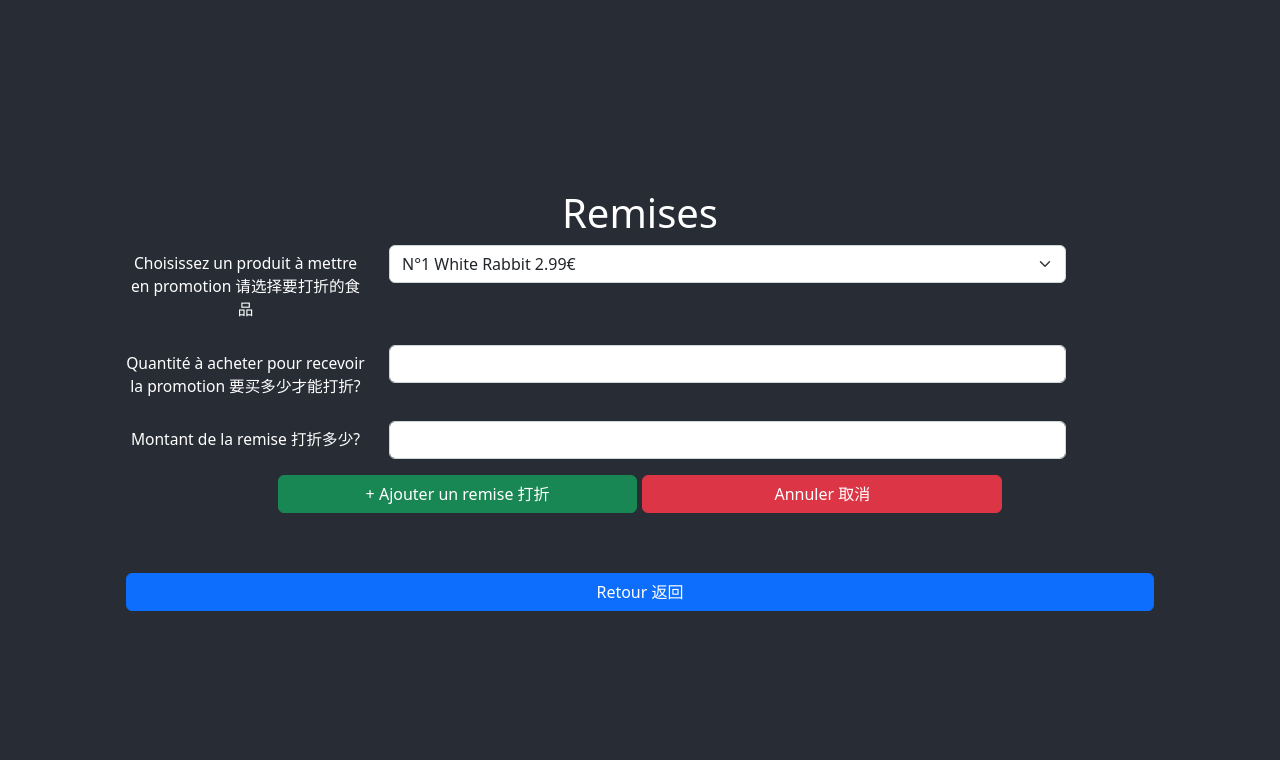
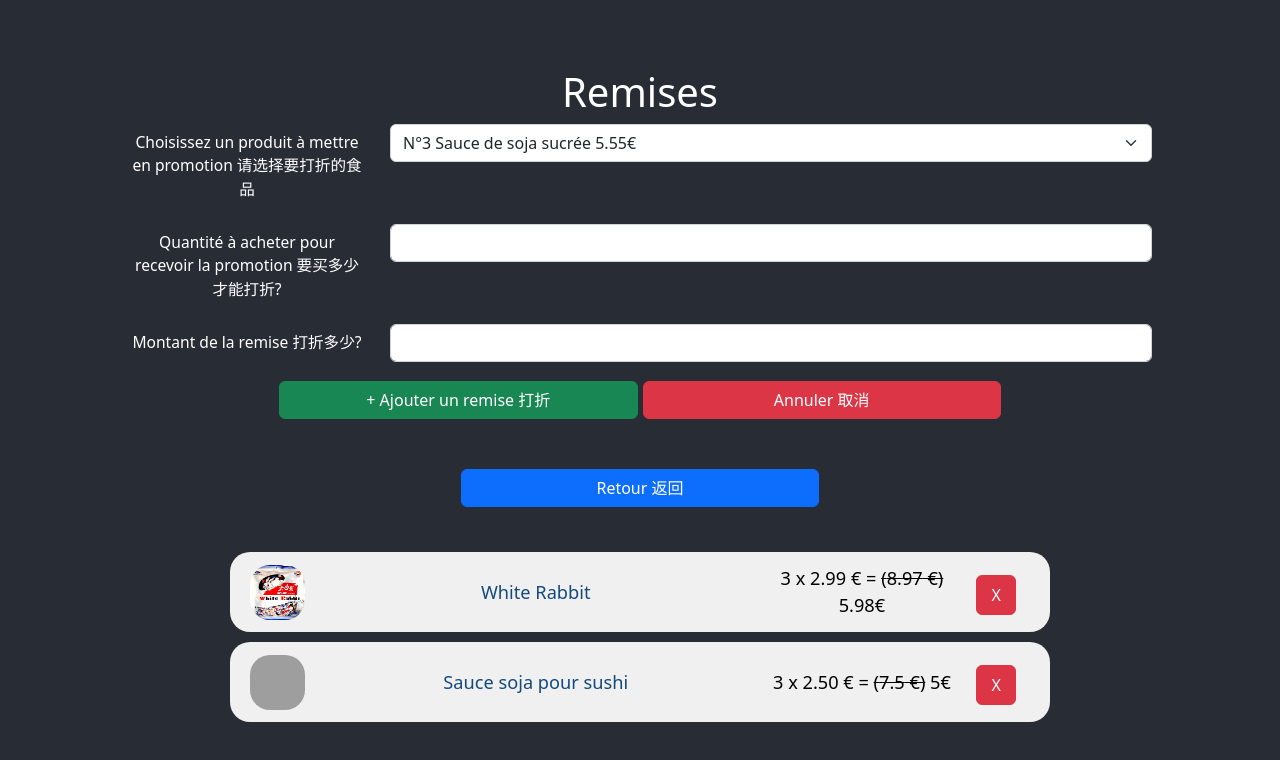
Before and after one commit to CheongLoic/POS_WebApp, a React (Create React App) app in the folder client/: page /discounts in a window 1280 px wide. Both pictures are taken after a click on the button "+ Ajouter un remise 打折". Shown: the top 760 px of the page. Built offline with nearby package versions, Linux system fonts and the light colour scheme; grey boxes are pictures that could not be loaded; what @react-pdf/renderer would draw is missing.

Commit message:
finishing remise

```diff
--- /dev/null
+++ b/client/src/components/Discount/Discounts.css
@@ -0,0 +1,80 @@
+.product_in_discount {
+    /* position: inherit; */
+    display: block;
+    width: 80%;
+    margin-left: 10%;
+    height : 80px ;
+    background-color: rgb(240, 240, 240);
+    /* align-items: center; */
+    /* justify-content: space-evenly; */
+    /* padding : 15px 10px; */
+    padding-left: 15px;
+    padding-right: 15px;
+    color: rgb(19, 73, 124);
+    border-radius: 20px ;
+    margin-bottom: 10px;
+    margin-top: 5px;
+    display: flex;
+    align-items: center;
+    justify-content: center;
+}
+
+.resetCSSDiscount {
+    background-color:cyan;
+    position : absolute;
+    top : 0px;left : 0px;
+
+}
+
+.discountContainer {
+    flex: 1;
+    display: flex;
+    flex-direction: row;
+    /* display:inline-block; */
+    /* background-color: yellow; */
+    font-size: 70%;
+    max-height: 100%;
+}
+
+.firstColumn {
+    flex-direction: column;
+    display: inline-block;
+    /* background-color: rgb(255, 0, 183); */
+    width: 60px;
+    display: flex;
+    align-items: center;
+    justify-content: center;
+}
+
+.thirdColumn {
+    flex-direction: column;
+    /* display: inline; */
+    /* background-color: rgb(0, 187, 255); */
+    width: 25%;
+
+    display: flex;
+    align-items: center;
+    justify-content: center;
+}
+
+.secondColumn {
+    flex-direction: column;
+    display: inline-block;
+    /* background-color: chartreuse; */
+    width: 60%;
+    display: flex;
+    align-items: center;
+    justify-content: center;
+    padding-left: 5px;
+    padding-right: 5px;
+}
+
+.fourthColumn {
+    flex-direction: column;
+    display: inline-block;
+    /* background-color: rgb(0, 229, 255); */
+    width: 10%;
+    display: flex;
+    align-items: center;
+    justify-content: center;
+}
--- a/client/src/components/Discount/Discounts.js
+++ b/client/src/components/Discount/Discounts.js
@@ -3,14 +3,17 @@ import {Link} from "react-router-dom";
 import {Button, Form, FormGroup, Input, Label, Col} from 'reactstrap';
 import productDB from "../../database/products.json"
 import discountDB from "../../database/discounts.json"
+import { removeDiscountedProducts } from '../../backend/localStorageManager';
+import './Discounts.css'
 
 class Discounts extends Component  {
     constructor(props) {
         super(props);
         this.state = {
-            products_to_give_a_discount : productDB.filter((product) => product.typeOfSale === "unit"),
+            products_to_give_a_discount : removeDiscountedProducts(productDB, discountDB),
+            // productDB.filter((product) => product.typeOfSale === "unit"),
             show_discount_form : false,
-            productToGiveDiscountSelected : "N°" + productDB[1].product_id + " "+ productDB[1].product_full_name + " "+ productDB[1].current_price +"€",
+            productToGiveDiscountSelected : "N°" + removeDiscountedProducts(productDB, discountDB)[0].product_id + " "+ removeDiscountedProducts(productDB, discountDB)[0].product_full_name + " "+ removeDiscountedProducts(productDB, discountDB)[0].current_price +"€",
             quantity_for_discount : "",
             total_discount_when_condition_met_once :"",
             ERROR : false,
@@ -52,7 +55,7 @@ class Discounts extends Component  {
             // this.MsgErr("email", "You have not to fill in this field !");
             this.setState((lastState) => ({errors: {...lastState.errors, ["quantity_for_discount2"] : "Champ vide !" }}));
             this.setState({ ERROR : true});
-            console.log("ERROR :", this.state.ERROR)
+            // console.log("ERROR :", this.state.ERROR)
             NbErrors++
         }
         if (this.state.total_discount_when_condition_met_once === "") {
@@ -61,7 +64,7 @@ class Discounts extends Component  {
             this.setState({ ERROR : true});
             NbErrors++
         }
-        if (Number(this.state.products_to_give_a_discount[Number(this.state.productToGiveDiscountSelected.split(" ")[0].substring(2))].current_price) * Number(this.state.quantity_for_discount ) -  Number(this.state.total_discount_when_condition_met_once) <=0) {
+        if (Number(this.state.productToGiveDiscountSelected.split(" ")[this.state.productToGiveDiscountSelected.split(" ").length -1].replace("€","")) * Number(this.state.quantity_for_discount ) -  Number(this.state.total_discount_when_condition_met_once) <=0) {
             this.setState((lastState) => ({errors: {...lastState.errors, ["total_discount_when_condition_met_once2"] : "Réduction trop avantageuse !" }}));
             this.setState({ ERROR : true});
             NbErrors++
@@ -79,7 +82,11 @@ class Discounts extends Component  {
 
 
     handleProduct =(e) => {
-        console.log(e.target.value)
+        // console.log(e.target.value)
+        // console.log("quantity_for_discount :",Number(this.state.quantity_for_discount))
+        // console.log("current_price : ", Number(this.state.productToGiveDiscountSelected.split(" ")[this.state.productToGiveDiscountSelected.split(" ").length -1].replace("€",""))  )
+        // console.log("total_discount_when_condition_met_once :",Number(this.state.total_discount_when_condition_met_once) )
+
         this.setState({ productToGiveDiscountSelected : e.target.value})
         // console.log(e.target.value)
     }
@@ -104,40 +111,46 @@ class Discounts extends Component  {
     addDiscount =() =>{
 
         if (this.checkForm() === 0) {
-            console.log("before update :", discountDB)
+            // console.log("before update discountDB.length :", discountDB.length)
+            // console.log("before update :", discountDB)
             let newDiscountDB = discountDB
             const ID_selected = Number(this.state.productToGiveDiscountSelected.split(" ")[0].substring(2))
-            // const newDiscount = {
-            //         product_id : ID_selected,
-            //     product_full_name : productDB[ID_selected].product_full_name,
-            //     quantity_for_discount : Number(this.state.quantity_for_discount),
-            //     total_discount_when_condition_met_once : Number(this.state.total_discount_when_condition_met_once)
-            // }
             newDiscountDB.push({
                 product_id : ID_selected,
                 product_full_name : productDB[ID_selected].product_full_name,
                 quantity_for_discount : Number(this.state.quantity_for_discount),
                 total_discount_when_condition_met_once : Number(this.state.total_discount_when_condition_met_once)
             })
-            console.log("ID_selected :", ID_selected)
-            // console.log("newDiscount :", newDiscount)
-            console.log("newDiscountDB :", newDiscountDB)
+            // console.log("ID_selected :", ID_selected)
+            // console.log("newDiscountDB :", newDiscountDB)
 
-            // const requestOptions = {
-            //     method: 'POST',
-            //     headers: { 'Content-Type': 'application/json' },
-            //     body: JSON.stringify(productDB)
-            //   };
-            // fetch('http://localhost:5000/discounts', requestOptions)
+            const requestOptions = {
+                method: 'POST',
+                headers: { 'Content-Type': 'application/json' },
+                body: JSON.stringify(newDiscountDB)
+              };
+            fetch('http://localhost:5000/discounts', requestOptions)
         }
     }
 
+
+    removeProductButton = (toDelete) => {
+        let newDiscountDB = discountDB.filter((discount) => discount.product_id !== toDelete)
+        // console.log(newDiscountDB)
+        const requestOptions = {
+            method: 'POST',
+            headers: { 'Content-Type': 'application/json' },
+            body: JSON.stringify(newDiscountDB)
+          };
+        fetch('http://localhost:5000/discounts', requestOptions)
+    }
+
     render() {
-        console.log("this.state.productToGiveDiscountSelected: ", this.state.productToGiveDiscountSelected)
+        // console.log("this.state.productToGiveDiscountSelected: ", this.state.productToGiveDiscountSelected)
         // console.log("this.state.errors: ", this.state.errors)
         // console.log("this.state.errors.quantity_for_discount2: ", this.state.errors.quantity_for_discount2)
         return (
-            <div>
+            <div style={{ width: "80%"}}>
                 <h1>Remises</h1>
                 {this.state.show_discount_form ?
 
@@ -146,7 +159,7 @@ class Discounts extends Component  {
                         <Form>
                             <FormGroup row>
                                 <Label sm={3} style={{fontSize: "60%"}}>Choisissez un produit à mettre en promotion 请选择要打折的食品</Label>
-                                <Col sm={8}>
+                                <Col sm={9}>
                                 <Input type="select" name="productToGiveDiscountSelected" onKeyPress={(e) => { e.key === 'Enter' && e.preventDefault(); }}
                                 onChange={this.handleProduct} value={this.state.productToGiveDiscountSelected}  >
                                     {this.state.products_to_give_a_discount.map((product, index) => {
@@ -158,7 +171,7 @@ class Discounts extends Component  {
 
                             <FormGroup row>
                                 <Label sm={3} style={{fontSize: "60%"}}>Quantité à acheter pour recevoir la promotion 要买多少才能打折?</Label>
-                                <Col sm={8}>
+                                <Col sm={9}>
                                 <Input type="number" name="quantity_for_discount" onKeyPress={(e) => { e.key === 'Enter' && e.preventDefault(); }}
                                 onChange={this.handleQuantityForDiscount} value={this.state.quantity_for_discount} min="0"  >
                                 </Input>
@@ -168,7 +181,7 @@ class Discounts extends Component  {
 
                             <FormGroup row>
                                 <Label sm={3} style={{fontSize: "60%"}}>Montant de la remise 打折多少?</Label>
-                                <Col sm={8}>
+                                <Col sm={9}>
                                 <Input type="number" name="total_discount_when_condition_met_once" onKeyPress={(e) => { e.key === 'Enter' && e.preventDefault(); }}
                                 onChange={this.handleAmountOfDiscount} value={this.state.total_discount_when_condition_met_once } min="0"  >
                                 </Input>
@@ -177,8 +190,8 @@ class Discounts extends Component  {
                             <p style={{fontSize: 15, color: "orange"}}>{this.state.ERROR &&  this.state.errors.total_discount_when_condition_met_once2 === "Champ vide !" ? "Ce champ est vide. 这个字段是空的" : ""}</p>
                             <p style={{fontSize: 15, color: "orange"}}>{this.state.ERROR &&  this.state.errors.total_discount_when_condition_met_once2 === "Réduction trop avantageuse !" ? "Réduction trop avantageuse !" : ""}</p>
 
-                            <Button  color="success" style={{marginBottom : 40, marginRight : 5, width: "35%"}} onClick={this.addDiscount} >+ Ajouter un remise 打折</Button>
-                            <Button  color="danger" style={{marginBottom : 40,width: "35%"}} onClick={this.cancel} >Annuler 取消</Button>
+                            <Button  color="success" style={{ marginRight : 5, width: "35%"}} onClick={this.addDiscount} >+ Ajouter un remise 打折</Button>
+                            <Button  color="danger" style={{width: "35%"}} onClick={this.cancel} >Annuler 取消</Button>
                         </Form>
                     </div>
 
@@ -187,15 +200,15 @@ class Discounts extends Component  {
 
                             <div>
                                 {
-                                    Number(this.state.quantity_for_discount)*Number(this.state.products_to_give_a_discount[Number(this.state.productToGiveDiscountSelected.split(" ")[0].substring(2))].current_price) - Number(this.state.total_discount_when_condition_met_once) <=0 ?
-                                <p style={{color : "red"}}>{this.state.quantity_for_discount} x {this.state.products_to_give_a_discount[Number(this.state.productToGiveDiscountSelected.split(" ")[0].substring(2))].current_price} € =
-                                    <span style={{textDecorationLine :"line-through"}}> ({Number(this.state.quantity_for_discount)*Number(this.state.products_to_give_a_discount[Number(this.state.productToGiveDiscountSelected.split(" ")[0].substring(2))].current_price)} €)</span>
-                                    <span> {Number(this.state.quantity_for_discount)*Number(this.state.products_to_give_a_discount[Number(this.state.productToGiveDiscountSelected.split(" ")[0].substring(2))].current_price) - Number(this.state.total_discount_when_condition_met_once)}€ </span>
+                                    Number(this.state.quantity_for_discount)*Number(this.state.productToGiveDiscountSelected.split(" ")[this.state.productToGiveDiscountSelected.split(" ").length -1].replace("€","")) - Number(this.state.total_discount_when_condition_met_once) <=0 ?
+                                <p style={{color : "red"}}>{this.state.quantity_for_discount} x {Number(this.state.productToGiveDiscountSelected.split(" ")[this.state.productToGiveDiscountSelected.split(" ").length -1].replace("€",""))} € =
+                                    <span style={{textDecorationLine :"line-through"}}> ({Number(this.state.quantity_for_discount)*Number(this.state.productToGiveDiscountSelected.split(" ")[this.state.productToGiveDiscountSelected.split(" ").length -1].replace("€",""))} €)</span>
+                                    <span> {Number(this.state.quantity_for_discount)*Number(this.state.productToGiveDiscountSelected.split(" ")[this.state.productToGiveDiscountSelected.split(" ").length -1].replace("€","")) - Number(this.state.total_discount_when_condition_met_once)}€ </span>
                                 </p>
                                 :
-                                <p>{this.state.quantity_for_discount} x {this.state.products_to_give_a_discount[Number(this.state.productToGiveDiscountSelected.split(" ")[0].substring(2))].current_price} € =
-                                    <span style={{textDecorationLine :"line-through"}}> ({Number(this.state.quantity_for_discount)*Number(this.state.products_to_give_a_discount[Number(this.state.productToGiveDiscountSelected.split(" ")[0].substring(2))].current_price)} €)</span>
-                                    <span> {Number(this.state.quantity_for_discount)*Number(this.state.products_to_give_a_discount[Number(this.state.productToGiveDiscountSelected.split(" ")[0].substring(2))].current_price) - Number(this.state.total_discount_when_condition_met_once)}€ </span>
+                                <p>{this.state.quantity_for_discount} x {Number(this.state.productToGiveDiscountSelected.split(" ")[this.state.productToGiveDiscountSelected.split(" ").length -1].replace("€",""))} € =
+                                    <span style={{textDecorationLine :"line-through"}}> ({Number(this.state.quantity_for_discount)*Number(this.state.productToGiveDiscountSelected.split(" ")[this.state.productToGiveDiscountSelected.split(" ").length -1].replace("€",""))} €)</span>
+                                    <span> {Number(this.state.quantity_for_discount)*Number(this.state.productToGiveDiscountSelected.split(" ")[this.state.productToGiveDiscountSelected.split(" ").length -1].replace("€","")) - Number(this.state.total_discount_when_condition_met_once)}€ </span>
                                 </p>
                                 }
                             </div>
@@ -209,10 +222,51 @@ class Discounts extends Component  {
 
 
                     :
-                    <Button  color="danger" style={{marginBottom : 5, marginTop : 30, width: "35%"}} onClick={this.showForm} block >+ Ajouter un remise 打折</Button>
+                    <Button  color="success" style={{marginBottom : 5, marginTop : 30, width: "35%", marginRight : 30}} onClick={this.showForm}  >+ Ajouter un remise 打折</Button>
 
                 }
-                <Link to="/"><Button color="primary" block>Retour 返回</Button></Link>
+                <Link to="/"><Button color="primary" style={{marginBottom : 5, marginTop : 30, width: "35%"}}  >Retour 返回</Button></Link>
+
+                <div style={{marginTop: 40}} >
+                {
+                    discountDB.map((discount, index) => (
+                        <div className='product_in_discount' key={index}>
+
+                            <div className='discountContainer'>
+                                <div className='firstColumn'>
+                                        {/* <span>Hello</span> */}
+                                        <a href={'./.' + productDB.filter((product)=> product.product_id === discount.product_id )[0].image} target="_blank">
+                                    <img src={ './.' + productDB.filter((product)=> product.product_id === discount.product_id )[0].image } style={{marginRight:5, marginLeft:10}} height="55px" width="55px" border-radius ="20%" align="left" alt={productDB.filter((product)=> product.product_id === discount.product_id )[0].product_full_name}  />
+                                    </a>
+                                </div>
+
+
+                                <div className='secondColumn'>
+                                <span>{productDB.filter((product)=> product.product_id === discount.product_id )[0].product_full_name}</span>
+
+                             </div>
+                             <div className='thirdColumn'>
+                             <span style={{color : "black"}}>{discount.quantity_for_discount} x {productDB.filter((product)=> product.product_id === discount.product_id )[0].current_price} € = <span style={{textDecorationLine :"line-through"}}>
+                                    ({discount.quantity_for_discount*productDB.filter((product)=> product.product_id === discount.product_id )[0].current_price} €)</span>
+                                    <span> {Number(discount.quantity_for_discount)*Number(productDB.filter((product)=> product.product_id === discount.product_id )[0].current_price) - Number(discount.total_discount_when_condition_met_once)}€ </span>
+                                </span>
+                             </div>
+
+                             <div className='fourthColumn'>
+                             <Button  color='danger' style={{width: "40px", height : "40px",  marginTop : "5px" }} onClick={() => this.removeProductButton(discount.product_id)} >X</Button>
+
+                             </div>
+
+
+
+
+                            </div>
+
+                        </div>
+                    ))
+                }
+                </div>
+
 
             </div>
         );
```
Also changed, not shown: client/src/backend/localStorageManager.js (+11 -0 lines), client/src/database/discounts.json (+12 -12 lines).
